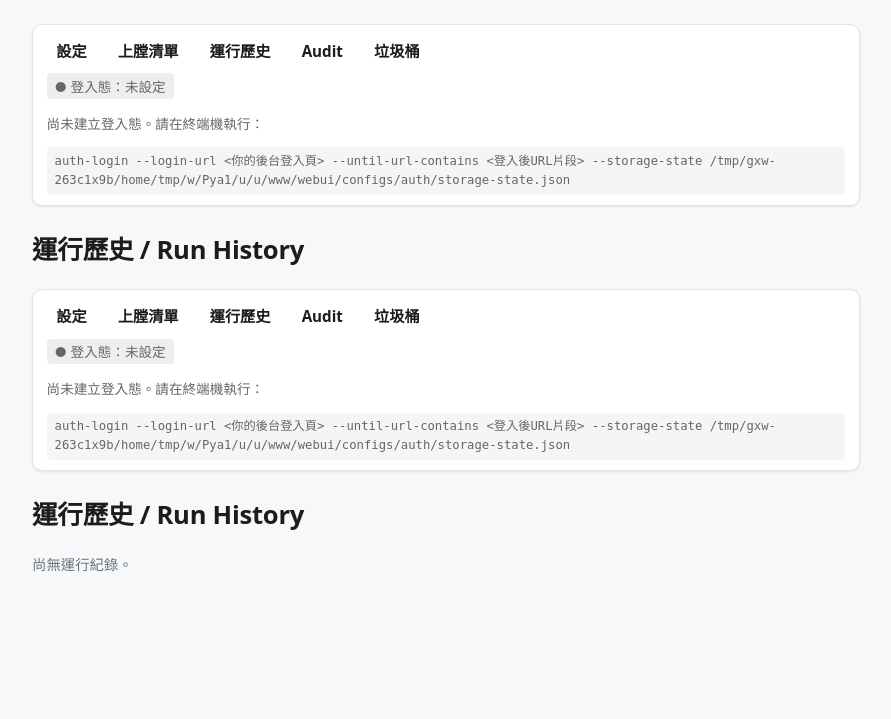
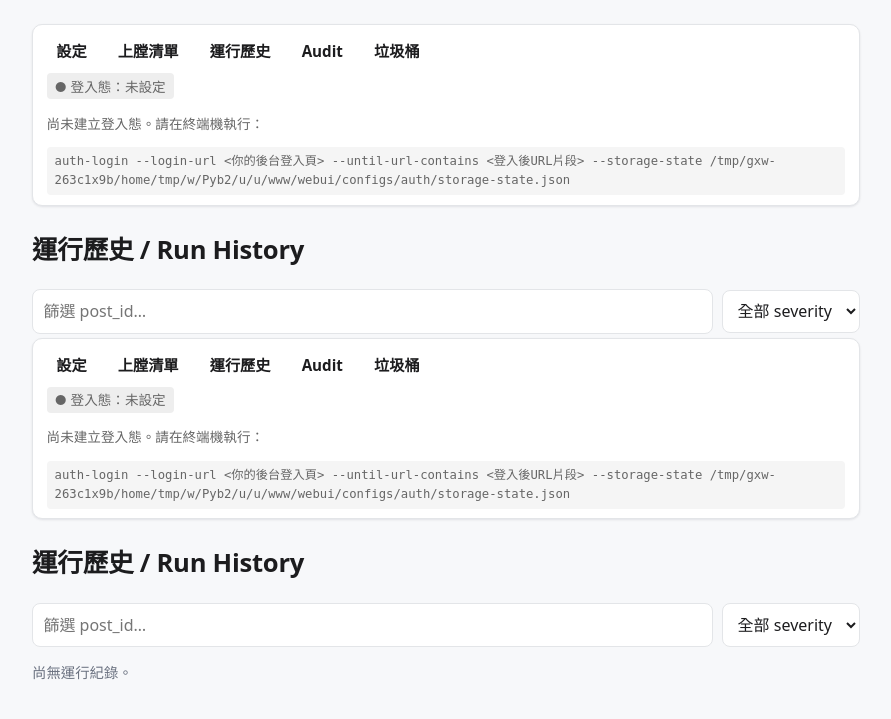
Before and after one commit to redredchen02-rgb/local-crawl-post-factory, a FastAPI app: page /history in a window 1280 px wide. Shown: the top 719 px of the page, without its empty margins (194-1085 px from the left). Run offline with FastAPI, Linux system fonts and the light colour scheme.

Commit message:
feat: v0.2.0.0 — history filters, CHANGELOG, version bump
- history page: post_id text filter + severity dropdown; auto-refresh
  every 5s preserves current filter state via hx-include
- VERSION: 0.1.0.0 → 0.2.0.0 (MINOR bump for UX feature round)
- CHANGELOG: full 0.2.0.0 entry covering PRs #10-#14

Co-Authored-By: Claude Sonnet 4.6 <noreply@anthropic.com>

```diff
--- a/webui/templates/history.html
+++ b/webui/templates/history.html
@@ -1,7 +1,23 @@
 {% extends "base.html" %}
 {% block heading %}運行歷史 / Run History{% endblock %}
 {% block content %}
-<div hx-get="/history" hx-trigger="every 5s" hx-swap="innerHTML">
+<div class="toolbar">
+  <input type="text" name="post_id" value="{{ post_id }}" placeholder="篩選 post_id…"
+         hx-get="/history" hx-target="#history-table" hx-swap="innerHTML"
+         hx-trigger="keyup changed delay:300ms" hx-include="[name='severity']">
+  <select name="severity" hx-get="/history" hx-target="#history-table" hx-swap="innerHTML"
+          hx-trigger="change" hx-include="[name='post_id']">
+    <option value=""{% if severity == '' %} selected{% endif %}>全部 severity</option>
+    <option value="info"{% if severity == 'info' %} selected{% endif %}>info</option>
+    <option value="warning"{% if severity == 'warning' %} selected{% endif %}>warning</option>
+    <option value="error"{% if severity == 'error' %} selected{% endif %}>error</option>
+  </select>
+</div>
+
+<div id="history-table"
+     hx-get="/history" hx-trigger="every 5s"
+     hx-include="[name='post_id'],[name='severity']"
+     hx-swap="innerHTML">
 {% include "_history_table.html" %}
 </div>
 {% endblock %}
```
Also changed, not shown: CHANGELOG.md, 1 other file.
